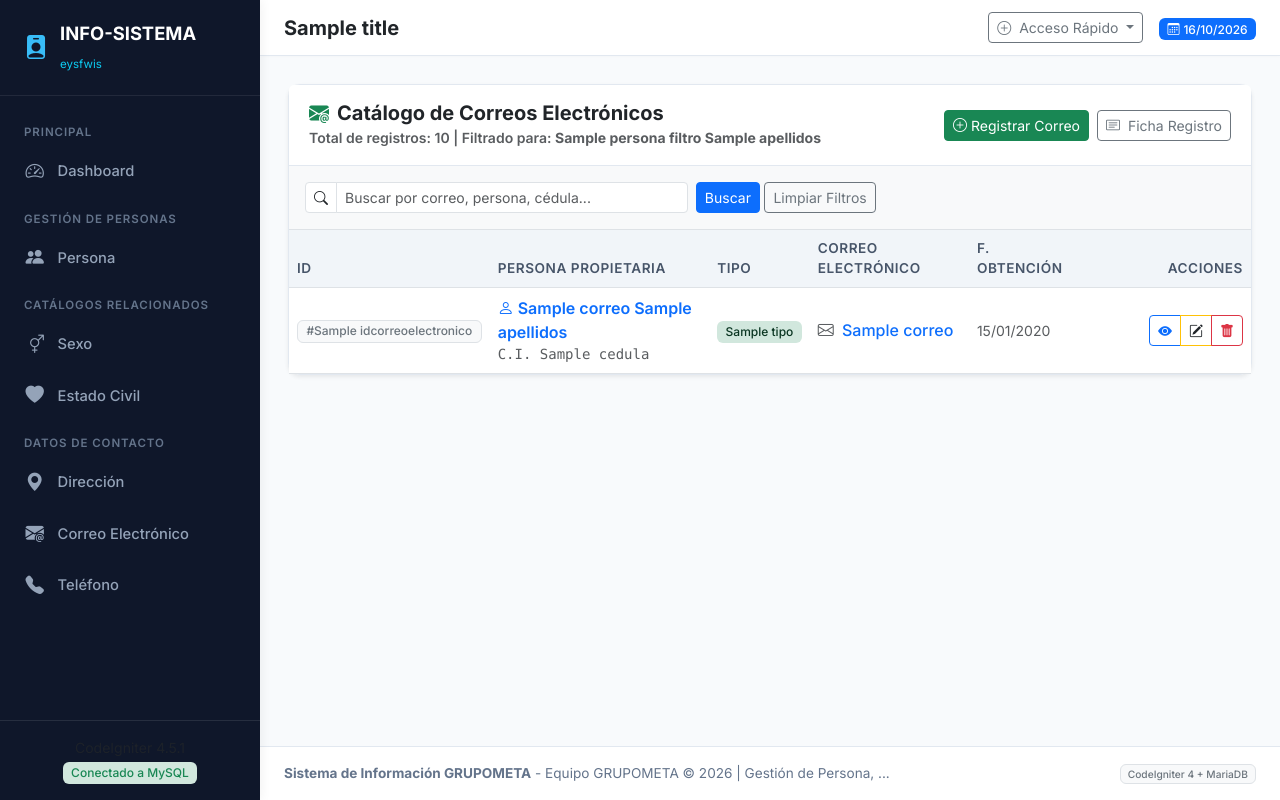
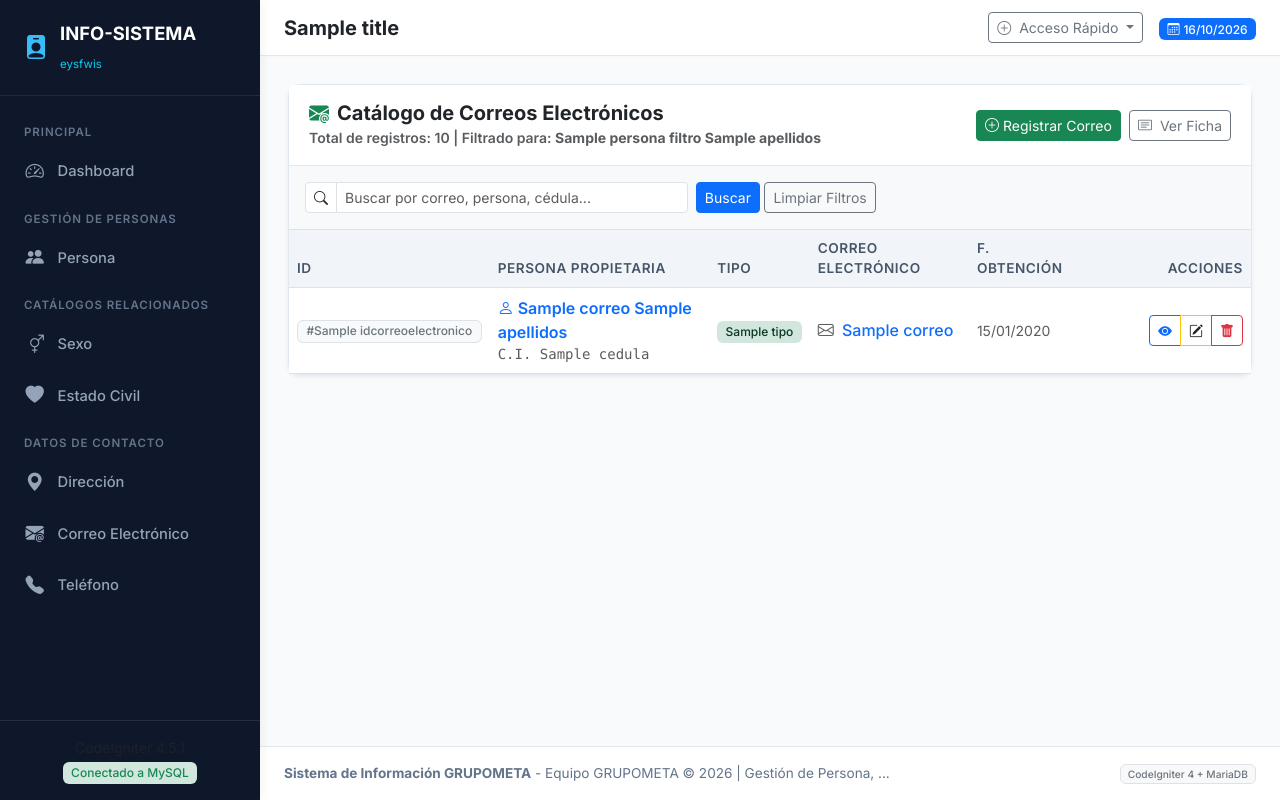
Before and after one commit to jimmyquinonezmendez-cpu/GRUPOMETA, a CodeIgniter 4 app: the page made by app/Views/correoelectronico/correo_list.php in a window 1280 px wide. Run offline with PHP 8.4 and a stand-in for CodeIgniter, Linux system fonts and the light colour scheme; the template is opened without the code that fills it: most values are stand-ins (such as "Sample title", 1, 10 or a date in 2020); data that the repository does not hold is empty; some libraries are stand-ins or nearby versions.

Commit message:
Update correo_list.php
   Renombra boton de ficha en listado de correos

```diff
--- a/app/Views/correoelectronico/correo_list.php
+++ b/app/Views/correoelectronico/correo_list.php
@@ -20,7 +20,7 @@
                 <i class="bi bi-plus-circle me-1"></i>Registrar Correo
             </a>
             <a href="<?= base_url('correoelectronico') ?>" class="btn btn-outline-secondary btn-sm">
-                <i class="bi bi-card-text me-1"></i> Ficha Registro
+                <i class="bi bi-card-text me-1"></i> Ver Ficha
             </a>
         </div>
     </div>
```
